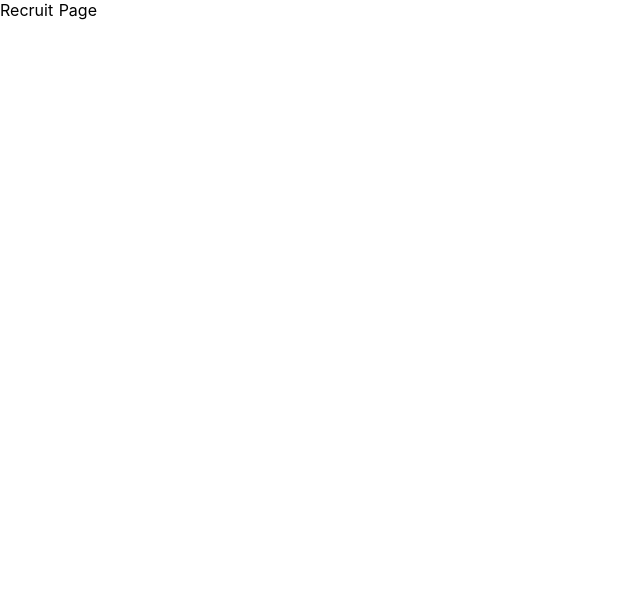
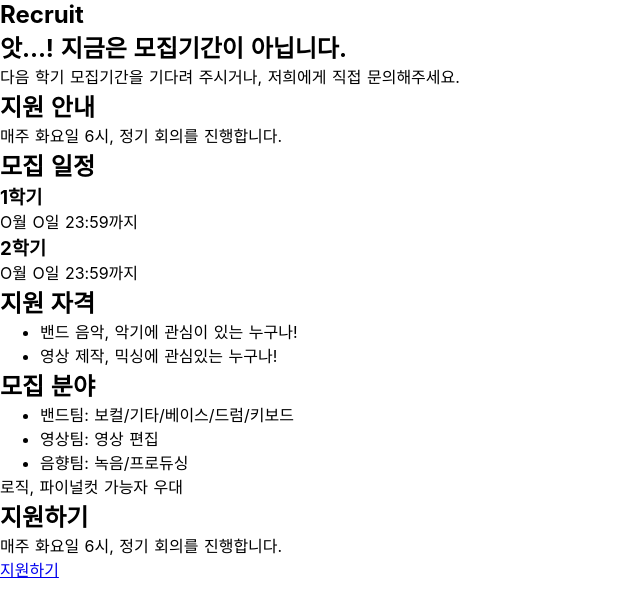
Before and after one commit to tom9744/MMS-Recruit, a Nuxt app: page /recruit in a window 1280 px wide. Shown: the top 616 px of the page, without its empty margins (0-640 px from the left). Built offline with nearby package versions, Linux system fonts and the light colour scheme.

Commit message:
feat: #3 'Recruit Page'의 마크업 및 텍스트 컨텐츠 입력 완료

```diff
--- a/pages/recruit/index.vue
+++ b/pages/recruit/index.vue
@@ -1,5 +1,60 @@
 <template>
-  <div>Recruit Page</div>
+  <div class="container">
+    <section>
+      <h1>Recruit</h1>
+
+      <article>
+        <h2>앗...! 지금은 모집기간이 아닙니다.</h2>
+
+        <p>다음 학기 모집기간을 기다려 주시거나, 저희에게 직접 문의해주세요.</p>
+      </article>
+    </section>
+
+    <section>
+      <h1>지원 안내</h1>
+
+      <p>매주 화요일 6시, 정기 회의를 진행합니다.</p>
+
+      <article>
+        <h2>모집 일정</h2>
+
+        <h3>1학기</h3>
+        <p>O월 O일 23:59까지</p>
+
+        <h3>2학기</h3>
+        <p>O월 O일 23:59까지</p>
+      </article>
+
+      <article>
+        <h2>지원 자격</h2>
+
+        <ul>
+          <li>밴드 음악, 악기에 관심이 있는 누구나!</li>
+          <li>영상 제작, 믹싱에 관심있는 누구나!</li>
+        </ul>
+      </article>
+
+      <article>
+        <h2>모집 분야</h2>
+
+        <ul>
+          <li>밴드팀: 보컬/기타/베이스/드럼/키보드</li>
+          <li>영상팀: 영상 편집</li>
+          <li>음향팀: 녹음/프로듀싱</li>
+        </ul>
+
+        <p>로직, 파이널컷 가능자 우대</p>
+      </article>
+    </section>
+
+    <section>
+      <h1>지원하기</h1>
+
+      <p>매주 화요일 6시, 정기 회의를 진행합니다.</p>
+
+      <a href="https://forms.gle/14UzTR1D8xpXUi5p8">지원하기</a>
+    </section>
+  </div>
 </template>
 
 <script>
```
